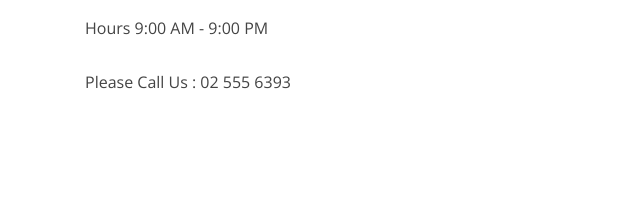
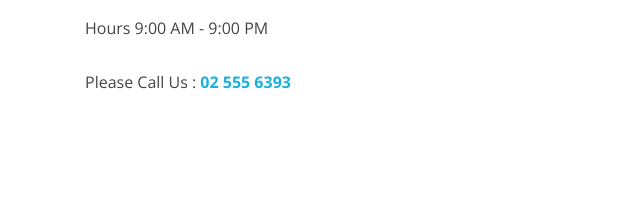
Before and after one commit to newwebsiteuae/newwebsiteuae.github.io, a plain HTML site: page index.html in a window 1280 px wide. Shown: the part 1000-1208 px from the top of the page, 0-640 px from the left. Drawn offline with nearby package versions, Linux system fonts and the light colour scheme; files whose address does not match are found by name.

Commit message:
call button added

```diff
--- a/index.html
+++ b/index.html
@@ -114,7 +114,9 @@
 
               <p>Hours 9:00 AM - 9:00 PM</p>
 
-              <p>Please Call Us : 02 555 6393</p>
+              <p>Please Call Us : <a href="tel:+971-2-5556393"><b>02 555 6393</b></a></p>
+
+
             </div>
           </div>
 
```
